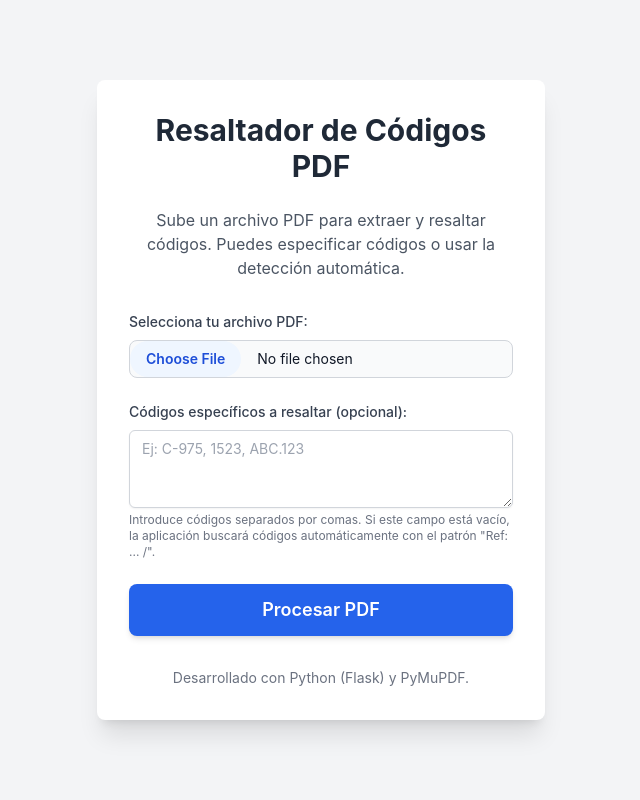
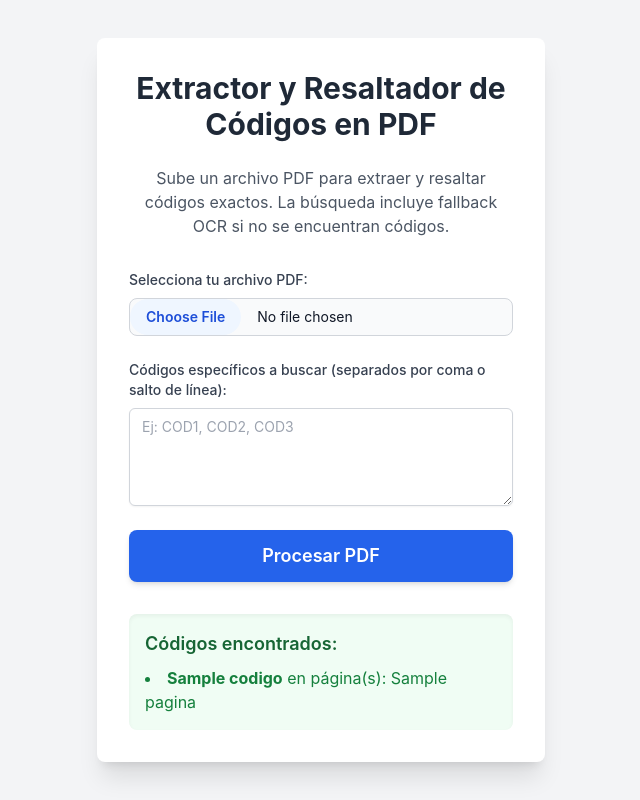
Before and after one commit to kino14n/pdf-resaltador, a Flask app: template templates/index.html in a window 1280 px wide. Shown: the whole page, without its empty margins (319-959 px from the left). Run offline with Flask 3, Linux system fonts and the light colour scheme; the template is opened without the code that fills it: most values are stand-ins (such as "Sample title", 1, 10 or a date in 2020); some libraries are stand-ins or nearby versions.

Commit message:
subir archivos

```diff
--- a/app.py
+++ b/app.py
@@ -1,242 +1,145 @@
-import fitz  # Importa PyMuPDF
-import re    # Importa el módulo de expresiones regulares
-import os    # Importa el módulo para operaciones del sistema de archivos
-from flask import Flask, request, render_template, send_file, redirect, url_for, flash, jsonify # Añadida importación de jsonify
+import os
+import re
+import tempfile
+import uuid
+
+import fitz  # PyMuPDF
+from flask import Flask, request, render_template, send_file, flash, redirect, url_for
 from werkzeug.utils import secure_filename
-import uuid # Para generar nombres de archivo únicos
-import traceback # Para obtener trazas de error completas
-import tempfile # Importar el módulo tempfile
+from pdf2image import convert_from_path
+from pytesseract import image_to_string
 
 app = Flask(__name__)
-# Una clave secreta es necesaria para usar flash messages (mensajes temporales)
-# ¡IMPORTANTE! Para producción, usa una variable de entorno para esta clave.
-app.secret_key = os.environ.get('FLASK_SECRET_KEY', 'super_secret_key_por_defecto_local')
+app.secret_key = os.environ.get('FLASK_SECRET_KEY', 'clave-secreta-para-dev')
 
-# Directorios para guardar archivos subidos y procesados
-# En Railway, /tmp es el directorio recomendado para archivos temporales y escribibles.
-# Usamos tempfile.gettempdir() para obtener la ruta del directorio temporal del sistema.
 UPLOAD_FOLDER = os.path.join(tempfile.gettempdir(), 'uploads')
 PROCESSED_FOLDER = os.path.join(tempfile.gettempdir(), 'processed')
-# Extensiones de archivo permitidas
-ALLOWED_EXTENSIONS = {'pdf'}
-
-# Crear los directorios si no existen.
-# Esto se ejecutará al inicio de la aplicación, y ahora los directorios estarán en /tmp, que es escribible.
 os.makedirs(UPLOAD_FOLDER, exist_ok=True)
 os.makedirs(PROCESSED_FOLDER, exist_ok=True)
 
 app.config['UPLOAD_FOLDER'] = UPLOAD_FOLDER
 app.config['PROCESSED_FOLDER'] = PROCESSED_FOLDER
 
+ALLOWED_EXTENSIONS = {'pdf'}
+
 def allowed_file(filename):
-    """Verifica si la extensión del archivo es permitida."""
-    return '.' in filename and \
-           filename.rsplit('.', 1)[1].lower() in ALLOWED_EXTENSIONS
+    return '.' in filename and filename.rsplit('.', 1)[1].lower() in ALLOWED_EXTENSIONS
 
-def procesar_pdf_y_resaltar_codigos(ruta_pdf_entrada, directorio_salida, specific_codes_list=None):
-    """
-    Versión Híbrida Avanzada: Encuentra códigos (incluso partidos), los resalta
-    y genera un nuevo PDF solo con las páginas que contienen resaltados.
-    """
-    nombre_pdf_original = os.path.basename(ruta_pdf_entrada)
-    nombre_pdf_salida = f"resaltado_{uuid.uuid4().hex}_{nombre_pdf_original}"
-    ruta_pdf_salida = os.path.join(directorio_salida, nombre_pdf_salida)
+def limpiar_codigos(codigos_raw):
+    codigos = []
+    for c in re.split(r'[\n,]+', codigos_raw):
+        c = c.strip()
+        if c:
+            c = re.sub(r'[\s\r]+', '', c)
+            codigos.append(c)
+    return codigos
 
-    if not specific_codes_list:
-        print("INFO: No se proporcionaron códigos específicos para buscar.")
-        # Si no hay códigos específicos, puedes decidir si quieres que se ejecute la auto-detección
-        # o simplemente salir. Por ahora, salimos si no hay específicos.
-        # Si quieres auto-detección, esta parte de la lógica debería estar aquí
-        # y poblar `codes_to_find` para que el resto del código la use.
-        return None
+def buscar_y_resaltar(pdf_path, codigos):
+    doc = fitz.open(pdf_path)
+    paginas_resaltadas = set()
+    codigos_encontrados = {}
+    codigos_no_encontrados = set(codigos)
 
-    try:
-        doc = fitz.open(ruta_pdf_entrada)
-        highlighted_pages = set() # Usamos un set para registrar las páginas con resaltados
+    # Búsqueda texto directo
+    for page_num in range(len(doc)):
+        pagina = doc[page_num]
+        for codigo in list(codigos_no_encontrados):
+            rects = pagina.search_for(codigo)
+            if rects:
+                for r in rects:
+                    highlight = pagina.add_highlight_annot(r)
+                    highlight.set_colors(stroke=(0,1,0))
+                    highlight.update()
+                paginas_resaltadas.add(page_num)
+                codigos_encontrados.setdefault(codigo, []).append(page_num + 1)  # +1 para páginas 1-index
+                codigos_no_encontrados.remove(codigo)
 
-        # Normalizar y limpiar los códigos a buscar una sola vez
-        codes_to_find = list(set([re.sub(r'[\s-]+', '', code.strip()).lower() for code in specific_codes_list if code.strip()]))
+    # Fallback OCR
+    if codigos_no_encontrados:
+        images = convert_from_path(pdf_path)
+        for page_num, image in enumerate(images):
+            if not codigos_no_encontrados:
+                break
+            texto_ocr = image_to_string(image)
+            pagina = doc[page_num]
+            for codigo in list(codigos_no_encontrados):
+                if codigo in texto_ocr:
+                    rects = pagina.search_for(codigo)
+                    for r in rects:
+                        highlight = pagina.add_highlight_annot(r)
+                        highlight.set_colors(stroke=(0,1,0))
+                        highlight.update()
+                    paginas_resaltadas.add(page_num)
+                    codigos_encontrados.setdefault(codigo, []).append(page_num + 1)
+                    codigos_no_encontrados.remove(codigo)
 
-        if not codes_to_find:
-            print("INFO: Después de la normalización, no hay códigos válidos para buscar.")
-            doc.close()
-            return None
+    if not paginas_resaltadas:
+        doc.close()
+        return None, codigos_encontrados, codigos_no_encontrados
 
-        # Lista para anotar los códigos que se encuentren rápidamente (normalizados)
-        found_codes_fast = set()
+    doc_nuevo = fitz.open()
+    for p in sorted(paginas_resaltadas):
+        doc_nuevo.insert_pdf(doc, from_page=p, to_page=p)
 
-        # --- FASE 1: BÚSQUEDA RÁPIDA (search_for) ---
-        print("DEBUG: Iniciando Fase 1 - Búsqueda Rápida.")
-        for numero_pagina, pagina in enumerate(doc):
-            # Para search_for, necesitamos la cadena original, no la normalizada.
-            # Sin embargo, search_for no maneja saltos de línea.
-            # Iteramos sobre los códigos originales para buscar.
+    out_path = os.path.join(app.config['PROCESSED_FOLDER'], f"resaltado_{uuid.uuid4().hex}.pdf")
+    doc_nuevo.save(out_path)
+    doc_nuevo.close()
+    doc.close()
+    return out_path, codigos_encontrados, codigos_no_encontrados
 
-            # Recuperar los códigos originales para esta página si estamos en modo específico.
-            # Si fuera auto-detección, la lógica sería diferente aquí.
-            codes_original_for_fast_search = [c.strip() for c in specific_codes_list if c.strip()]
+@app.route('/', methods=['GET', 'POST'])
+def index():
+    error = None
+    encontrados = {}
+    no_encontrados = set()
+    resultado_pdf = None
 
-            for code_original in codes_original_for_fast_search:
-                # search_for encuentra todas las ocurrencias del texto y devuelve sus rectángulos
-                rects_encontrados = pagina.search_for(code_original)
+    if request.method == 'POST':
+        pdf_file = request.files.get('pdf_file')
+        codigos_raw = request.form.get('specific_codes', '')
 
-                if rects_encontrados:
-                    found_any_code = True
-                    highlighted_pages.add(pagina.number) # Anotamos el número de página
-                    for rect in rects_encontrados:
-                        highlight = pagina.add_highlight_annot(rect)
-                        # Nota: set_colors y update pueden causar errores en versiones antiguas de PyMuPDF.
-                        # Si esto falla, comenta estas dos líneas para usar el color predeterminado.
-                        highlight.set_colors(stroke=(0, 0.6, 0), fill=(0, 0.6, 0)) # Verde oscuro para borde y relleno
-                        highlight.update()
+        if not pdf_file or not allowed_file(pdf_file.filename):
+            flash('Debes subir un archivo PDF válido.', 'error')
+            return redirect(url_for('index'))
 
-                    # Normaliza el código original para añadirlo al set de encontrados rápidamente
-                    normalized_found_code = re.sub(r'[\s-]+', '', code_original).lower()
-                    found_codes_fast.add(normalized_found_code)
-                    print(f"DEBUG: Fase 1: Código '{code_original}' (normalizado: '{normalized_found_code}') encontrado y resaltado en página {pagina.number + 1}.")
+        codigos = limpiar_codigos(codigos_raw)
+        if not codigos:
+            flash('Debes ingresar al menos un código para buscar.', 'error')
+            return redirect(url_for('index'))
 
-        # --- FASE 2: BÚSQUEDA PROFUNDA (get_text("words")) ---
-        # Identifica los códigos que NO se encontraron en la Fase 1 (usando la lista normalizada)
-        unfound_codes_normalized = [code for code in codes_to_find if code not in found_codes_fast]
+        filename = secure_filename(pdf_file.filename)
+        input_pdf_path = os.path.join(app.config['UPLOAD_FOLDER'], f"{uuid.uuid4().hex}_{filename}")
+        pdf_file.save(input_pdf_path)
 
-        if unfound_codes_normalized:
-            print(f"DEBUG: Iniciando Fase 2 - Búsqueda Profunda para códigos: {unfound_codes_normalized}")
-            # Recorre páginas de nuevo para la búsqueda profunda
-            for numero_pagina, pagina in enumerate(doc):
-                words = pagina.get_text("words")
-                if not words:
-                    continue
+        try:
+            resultado_pdf, encontrados, no_encontrados = buscar_y_resaltar(input_pdf_path, codigos)
+        except Exception as e:
+            flash(f"Error procesando el PDF: {e}", 'error')
+            return redirect(url_for('index'))
+        finally:
+            try:
+                os.remove(input_pdf_path)
+            except Exception:
+                pass
 
-                n_words = len(words)
+        if not resultado_pdf:
+            flash('No se encontraron códigos en el PDF.', 'error')
 
-                for code_to_find_deep_normalized in unfound_codes_normalized:
-                    flat_target_code_deep = code_to_find_deep_normalized # Ya está normalizado
+    return render_template(
+        'index.html',
+        error=error,
+        encontrados=encontrados,
+        no_encontrados=no_encontrados,
+        resultado_pdf=resultado_pdf
+    )
 
-                    i = 0
-                    while i < n_words:
-                        current_sequence_text = ""
-                        rects_to_highlight = []
-
-                        for j in range(i, n_words):
-                            word_text = words[j][4]
-                            rect = fitz.Rect(words[j][:4])
-
-                            current_sequence_text += word_text
-                            rects_to_highlight.append(rect)
-
-                            flat_sequence = re.sub(r'[\s-]+', '', current_sequence_text).lower()
-
-                            # Poda: Si la secuencia actual ya no es un prefijo del objetivo, romper
-                            if not flat_target_code_deep.startswith(flat_sequence):
-                                break
-
-                            # Si la secuencia plana construida coincide exactamente con el código objetivo
-                            if flat_sequence == flat_target_code_deep:
-                                print(f"✅ CÓDIGO PARTIDO ENCONTRADO (Fase 2): '{code_to_find_deep_normalized}' en página {pagina.number + 1}.")
-
-                                highlighted_pages.add(pagina.number) # Anotamos la página
-                                combined_rect = fitz.Rect()
-                                for r in rects_to_highlight:
-                                    combined_rect.include_rect(r)
-
-                                highlight = pagina.add_highlight_annot(combined_rect)
-                                # Nota: set_colors y update pueden causar errores en versiones antiguas de PyMuPDF.
-                                # Si esto falla, comenta estas dos líneas para usar el color predeterminado.
-                                highlight.set_colors(stroke=(0, 0.6, 0), fill=(0, 0.6, 0)) # Verde oscuro
-                                highlight.update()
-
-                                i = j # Avanza 'i' para no re-procesar
-                                found_any_code = True # Asegurarse de que found_any_code se actualice
-                                break # Salir del bucle 'j'
-
-                        i += 1 # Avanzar 'i' para la siguiente posible secuencia
-
-        # --- PASO FINAL: CREAR EL NUEVO PDF FILTRADO ---
-        if highlighted_pages:
-            print(f"INFO: Se encontraron códigos. Creando PDF de salida con las páginas: {sorted(list(highlighted_pages))}")
-
-            # 1. Crear un nuevo documento en blanco
-            new_doc = fitz.open()
-
-            # 2. Copiar solo las páginas resaltadas del documento original al nuevo
-            for page_num in sorted(list(highlighted_pages)):
-                new_doc.insert_pdf(doc, from_page=page_num, to_page=page_num)
-
-            # 3. Guardar el nuevo documento filtrado
-            new_doc.save(ruta_pdf_salida, garbage=4, deflate=True)
-            new_doc.close()
-        else:
-            print("INFO: No se encontró ningún código. No se generará PDF de salida.")
-            ruta_pdf_salida = None # Indicamos que no se creó ningún archivo
-
-        doc.close()
-        return ruta_pdf_salida
-
-    except Exception as e:
-        print(f"❌ Ocurrió un error al procesar '{ruta_pdf_entrada}': {e}")
-        traceback.print_exc()
-        return None
-
-@app.route('/')
-def index():
-    """Renderiza la página principal con el formulario de subida."""
-    return render_template('index.html')
-
-@app.route('/upload', methods=['POST'])
-def upload_file():
-    """Maneja la subida del archivo PDF, lo procesa y ofrece la descarga."""
-    if 'pdf_file' not in request.files:
-        flash('No se seleccionó ningún archivo.')
+@app.route('/descargar/<path:filename>')
+def descargar(filename):
+    path = os.path.join(app.config['PROCESSED_FOLDER'], filename)
+    if not os.path.exists(path):
+        flash('Archivo no encontrado para descargar.', 'error')
         return redirect(url_for('index'))
-
-    file = request.files['pdf_file']
-
-    if file.filename == '':
-        flash('No se seleccionó ningún archivo.')
-        return redirect(url_for('index'))
-
-    if file and allowed_file(file.filename):
-        filename = secure_filename(file.filename)
-        unique_filename_uploaded = f"{uuid.uuid4().hex}_{filename}"
-        filepath_uploaded = os.path.join(app.config['UPLOAD_FOLDER'], unique_filename_uploaded)
-        file.save(filepath_uploaded)
-
-        print(f"DEBUG: Archivo subido guardado temporalmente en: '{filepath_uploaded}'")
-        flash(f'Archivo "{filename}" subido exitosamente. Procesando...')
-
-        # Obtener los códigos específicos del formulario
-        specific_codes_input = request.form.get('specific_codes', '').strip()
-        specific_codes_list = []
-        if specific_codes_input:
-            specific_codes_list = [code.strip() for code in specific_codes_input.split(',') if code.strip()]
-            print(f"DEBUG: Códigos específicos recibidos del formulario: {specific_codes_list}")
-
-        # Pasar la lista de códigos específicos a la función de procesamiento
-        ruta_pdf_resaltado = procesar_pdf_y_resaltar_codigos(filepath_uploaded, app.config['PROCESSED_FOLDER'], specific_codes_list)
-
-        # Eliminar el archivo subido original después de procesar
-        try:
-            os.remove(filepath_uploaded)
-            print(f"DEBUG: Archivo subido original eliminado: '{filepath_uploaded}'")
-        except Exception as e:
-            print(f"ERROR: No se pudo eliminar el archivo subido original '{filepath_uploaded}': {e}")
-
-        if ruta_pdf_resaltado:
-            if os.path.exists(ruta_pdf_resaltado):
-                print(f"DEBUG: Preparando para enviar el archivo procesado: '{ruta_pdf_resaltado}'")
-                flash('PDF procesado con éxito. Mostrando vista previa.')
-                # CAMBIO CLAVE: Mostrar el PDF en el navegador en lugar de forzar la descarga
-                return send_file(ruta_pdf_resaltado, mimetype='application/pdf')
-            else:
-                print(f"ERROR: ruta_pdf_resaltado es válida, pero el archivo no existe: '{ruta_pdf_resaltado}'")
-                flash('Error al procesar el PDF: El archivo de salida no se encontró.')
-                return redirect(url_for('index'))
-        else:
-            flash('Error al procesar el PDF. Por favor, inténtalo de nuevo.')
-            return redirect(url_for('index'))
-    else:
-        flash('Tipo de archivo no permitido. Por favor, sube un archivo PDF.')
-        return redirect(url_for('index'))
+    return send_file(path, as_attachment=True)
 
 if __name__ == '__main__':
     port = int(os.environ.get('PORT', 5000))
--- a/templates/index.html
+++ b/templates/index.html
@@ -1,17 +1,13 @@
 <!DOCTYPE html>
 <html lang="es">
 <head>
-    <meta charset="UTF-8">
-    <meta name="viewport" content="width=device-width, initial-scale=1.0">
-    <title>Resaltador de Códigos PDF</title>
-    <!-- Enlace a Tailwind CSS para un estilo rápido y responsivo -->
+    <meta charset="UTF-8" />
+    <title>Extractor y Resaltador de Códigos en PDF</title>
     <script src="https://cdn.tailwindcss.com"></script>
     <style>
-        /* Fuente Inter */
         body {
             font-family: 'Inter', sans-serif;
         }
-        /* Estilos personalizados para mensajes flash */
         .flash-message {
             padding: 0.75rem 1.25rem;
             margin-bottom: 1rem;
@@ -32,15 +28,14 @@
 </head>
 <body class="bg-gray-100 flex items-center justify-center min-h-screen p-4">
     <div class="bg-white p-8 rounded-lg shadow-xl w-full max-w-md">
-        <h1 class="text-3xl font-bold text-center text-gray-800 mb-6">Resaltador de Códigos PDF</h1>
-        <p class="text-gray-600 text-center mb-8">Sube un archivo PDF para extraer y resaltar códigos. Puedes especificar códigos o usar la detección automática.</p>
+        <h1 class="text-3xl font-bold text-center text-gray-800 mb-6">Extractor y Resaltador de Códigos en PDF</h1>
+        <p class="text-gray-600 text-center mb-8">Sube un archivo PDF para extraer y resaltar códigos exactos. La búsqueda incluye fallback OCR si no se encuentran códigos.</p>
 
-        <!-- Mensajes Flash de Flask -->
         {% with messages = get_flashed_messages(with_categories=true) %}
             {% if messages %}
                 <div class="mb-4">
                     {% for category, message in messages %}
-                        <div class="flash-message {% if category == 'message' %}success{% else %}error{% endif %}">
+                        <div class="flash-message {% if category == 'error' %}error{% else %}success{% endif %}">
                             {{ message }}
                         </div>
                     {% endfor %}
@@ -48,10 +43,10 @@
             {% endif %}
         {% endwith %}
 
-        <form action="/upload" method="post" enctype="multipart/form-data" class="space-y-6">
+        <form action="/" method="post" enctype="multipart/form-data" class="space-y-6">
             <div>
                 <label for="pdf_file" class="block text-sm font-medium text-gray-700 mb-2">Selecciona tu archivo PDF:</label>
-                <input type="file" name="pdf_file" id="pdf_file" accept=".pdf"
+                <input type="file" name="pdf_file" id="pdf_file" accept=".pdf" required
                        class="block w-full text-sm text-gray-900
                               border border-gray-300 rounded-lg cursor-pointer
                               bg-gray-50 focus:outline-none
@@ -62,16 +57,15 @@
                               hover:file:bg-blue-100">
             </div>
 
-            <div class="mt-6">
+            <div>
                 <label for="specific_codes" class="block text-sm font-medium text-gray-700 mb-2">
-                    Códigos específicos a resaltar (opcional):
+                    Códigos específicos a buscar (separados por coma o salto de línea):
                 </label>
-                <textarea name="specific_codes" id="specific_codes" rows="3"
-                          placeholder="Ej: C-975, 1523, ABC.123"
+                <textarea name="specific_codes" id="specific_codes" rows="4" required
+                          placeholder="Ej: COD1, COD2, COD3"
                           class="block w-full px-3 py-2 border border-gray-300 rounded-md shadow-sm
                                  focus:outline-none focus:ring-blue-500 focus:border-blue-500
                                  sm:text-sm resize-y"></textarea>
-                <p class="mt-1 text-xs text-gray-500">Introduce códigos separados por comas. Si este campo está vacío, la aplicación buscará códigos automáticamente con el patrón "Ref: ... /".</p>
             </div>
 
             <button type="submit"
@@ -84,9 +78,37 @@
             </button>
         </form>
 
-        <p class="text-sm text-gray-500 text-center mt-8">
-            Desarrollado con Python (Flask) y PyMuPDF.
-        </p>
+        {% if encontrados %}
+        <div class="mt-8 bg-green-50 p-4 rounded-lg shadow-inner">
+            <h2 class="text-lg font-semibold text-green-800 mb-2">Códigos encontrados:</h2>
+            <ul class="list-disc list-inside text-green-700">
+                {% for codigo, paginas in encontrados.items() %}
+                    <li><strong>{{ codigo }}</strong> en página(s): {{ paginas | join(', ') }}</li>
+                {% endfor %}
+            </ul>
+        </div>
+        {% endif %}
+
+        {% if no_encontrados %}
+        <div class="mt-6 bg-red-50 p-4 rounded-lg shadow-inner">
+            <h2 class="text-lg font-semibold text-red-800 mb-2">Códigos NO encontrados:</h2>
+            <ul class="list-disc list-inside text-red-700">
+                {% for codigo in no_encontrados %}
+                    <li>{{ codigo }}</li>
+                {% endfor %}
+            </ul>
+        </div>
+        {% endif %}
+
+        {% if resultado_pdf %}
+        <div class="mt-8">
+            <a href="{{ url_for('descargar', filename=resultado_pdf|basename) }}" target="_blank"
+               class="inline-block bg-blue-600 text-white px-6 py-3 rounded-lg hover:bg-blue-700
+                      transition duration-300 ease-in-out text-center font-semibold">
+                Descargar PDF resaltado
+            </a>
+        </div>
+        {% endif %}
     </div>
 </body>
 </html>
```
Also changed, not shown: requirements.txt (+5 -3 lines).
